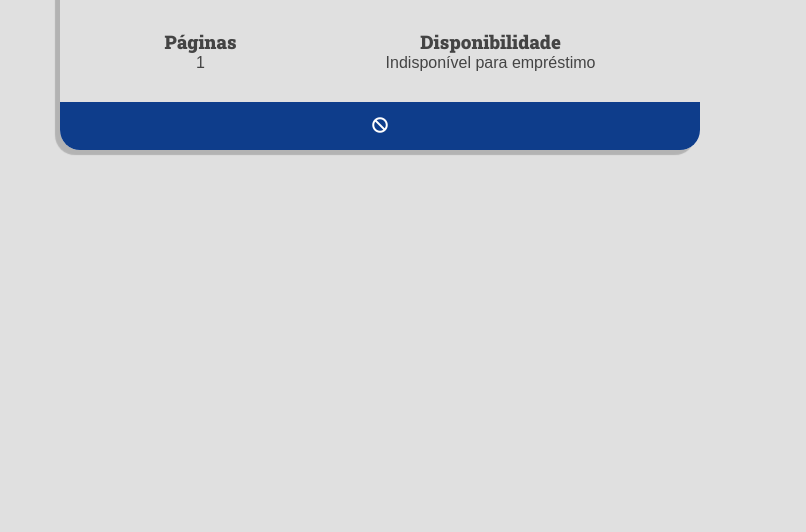
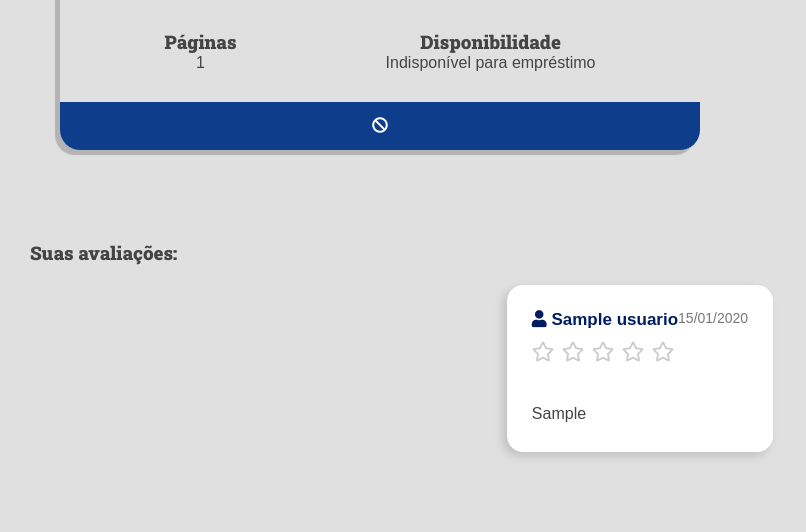
Before and after one commit to KauanMonteiro/Biblioteca, a Django app: template livros/templates/livros/pages/area_usuario.html in a window 1280 px wide. Shown: the part 789-1321 px from the top of the page, without its empty margins (0-806 px from the left). Before the commit the page ends 944 px from the top, so only its background shows below. Run offline with Django 5.2, Linux system fonts and the light colour scheme; the template is opened without the code that fills it: values that come from a table or form of the project are taken from there, others are empty; tables that the repository leaves empty hold one stand-in row (values such as "Sample post"); grey boxes marked "Sample" are stand-in pictures.

Commit message:
adiciona sistema de avaliações: implementa modelo Avaliacao, lógica de exibição e estilização das avaliações

```diff
--- a/livros/admin.py
+++ b/livros/admin.py
@@ -1,5 +1,5 @@
 from django.contrib import admin
-from .models import Livro, Category
+from .models import Livro, Category,Avaliacao
 
 class LivroAdmin(admin.ModelAdmin):
     list_display = ('titulo', 'autor', 'emprestado', 'emprestado_por')
@@ -8,3 +8,4 @@ class LivroAdmin(admin.ModelAdmin):
 
 admin.site.register(Livro, LivroAdmin)
 admin.site.register(Category)
+admin.site.register(Avaliacao)
--- a/livros/models.py
+++ b/livros/models.py
@@ -36,5 +36,6 @@ class Avaliacao(models.Model):
     nota = models.IntegerField(choices=NOTAS)
     comentario = models.TextField(null=True, blank=True)
     data_avaliacao = models.DateField(auto_now_add=True)
+    deletado = models.BooleanField(default=False)
     def __str__(self):
-        return f"Avaliação de {self.usuario.username} para {self.livro.titulo}"
+        return f"Avaliação de {self.usuario.nome} para {self.livro.titulo}"
--- a/livros/static/livros/css/style.css
+++ b/livros/static/livros/css/style.css
@@ -554,3 +554,152 @@ h1, h2, h3, h4, h5, h6 {
     min-width: 600px;
   }
 }
+/* Avaliação única */
+
+.avaliacao-card {
+  background: #ffffff;
+  border-radius: 1.6rem;
+  padding: 2.5rem;
+  box-shadow: -4px 4px 10px rgba(0,0,0,0.15);
+  max-width: 700px;
+  margin: 2rem auto;
+  position: relative;
+  word-wrap: break-word;
+  overflow-wrap: break-word;
+}
+
+.avaliacao-header {
+  display: flex;
+  justify-content: space-between;
+  margin-bottom: 1.2rem;
+}
+
+.avaliacao-usuario {
+  font-size: 1.7rem;
+  color: #001d63;
+  font-weight: bold;
+}
+
+.avaliacao-data {
+  font-size: 1.4rem;
+  color: #777;
+}
+
+.avaliacao-estrelas {
+  margin: 1rem 0;
+}
+
+.avaliacao-estrelas i {
+  font-size: 2rem;
+  margin-right: .3rem;
+}
+
+.estrela-ativa {
+  color: #f5b301;
+}
+
+.estrela-inativa {
+  color: #ccc;
+}
+
+/* Estilos para o contêiner do comentário */
+.comentario-container {
+  position: relative;
+  margin-top: 1rem;
+}
+
+/* Conteúdo do comentário */
+.comentario-conteudo {
+  width: 100%;
+  transition: max-height 0.3s ease;
+}
+
+/* Estilo para comentário com limitação de altura */
+.comentario-com-limitacao {
+  max-height: 8.5rem; /* Aproximadamente 3 linhas */
+  overflow: hidden;
+  position: relative;
+}
+
+/* Gradiente para suavizar o corte (opcional) */
+.comentario-com-limitacao::after {
+  content: '';
+  position: absolute;
+  bottom: 0;
+  left: 0;
+  right: 0;
+  height: 3rem;
+  background: linear-gradient(to bottom, rgba(255,255,255,0) 0%, rgba(255,255,255,1) 100%);
+  pointer-events: none;
+}
+
+/* Estilo para comentário expandido */
+.comentario-expandido {
+  max-height: none !important;
+}
+
+/* Remove o gradiente quando expandido */
+.comentario-expandido::after {
+  display: none;
+}
+
+/* Texto do comentário */
+.avaliacao-comentario {
+  font-size: 1.6rem;
+  line-height: 1.7;
+  color: #444;
+  text-align: justify;
+  margin: 0;
+  padding: 0;
+  word-break: break-word;
+  white-space: pre-line;
+  overflow-wrap: anywhere;
+}
+
+/* Força a quebra de palavras longas */
+.avaliacao-comentario {
+  word-wrap: break-word;
+  hyphens: auto;
+}
+
+/* Botão Ver Mais */
+.ver-mais-btn {
+  background: none;
+  border: none;
+  color: #001d63;
+  font-weight: bold;
+  cursor: pointer;
+  font-size: 1.5rem;
+  padding: 0.5rem 0;
+  margin-top: 0.5rem;
+  display: inline-block;
+  transition: color 0.3s ease;
+}
+
+.ver-mais-btn:hover {
+  color: #0044cc;
+  text-decoration: underline;
+}
+
+.avaliacao-sem-comentario {
+  font-size: 1.5rem;
+  color: #888;
+  margin: 1rem 0 0 0;
+}
+
+/* Responsividade */
+@media (max-width: 768px) {
+  .avaliacao-card {
+    padding: 2rem;
+    margin: 1.5rem auto;
+  }
+
+  .avaliacao-comentario {
+    font-size: 1.5rem;
+    line-height: 1.6;
+  }
+
+  .comentario-com-limitacao {
+    max-height: 7.8rem; /* Ajuste para mobile */
+  }
+}
--- a/livros/templates/livros/pages/area_usuario.html
+++ b/livros/templates/livros/pages/area_usuario.html
@@ -15,4 +15,22 @@
         </div>
     </main>
 </div>
+<div class="container mt-5">
+    <h3>Suas avaliações:</h3>
+    <main class="main-content-container">
+        <div class="main-content main-content-list container">
+
+    {% if avaliacao %}
+        {% for avaliacao in avaliacao %}
+            {% include "livros/partials/avaliacao.html"%}
+        {% endfor %}
+    {% else %}
+        <p class="sem-avaliacoes">
+            <i class="fas fa-info-circle"></i>
+            Você não avaliou nem um livro
+        </p>
+    {% endif %}
+        </div>
+    </main>
+</div>
 {% endblock content %}
--- a/livros/templates/livros/pages/criar_avaliacao.html
+++ b/livros/templates/livros/pages/criar_avaliacao.html
@@ -1,4 +1,5 @@
 {% include "livros/partials/head.html" %}
+{% include "livros/partials/header.html" %}
 
 <body>
 <form method="POST"
--- /dev/null
+++ b/livros/templates/livros/partials/avaliacao.html
@@ -0,0 +1,126 @@
+<script>function toggleComentario(avaliacaoId) {
+    const conteudoComentario = document.getElementById(`comentario-${avaliacaoId}`);
+    const botao = conteudoComentario.nextElementSibling;
+
+    if (conteudoComentario.classList.contains('comentario-com-limitacao')) {
+        // Expandir
+        conteudoComentario.classList.remove('comentario-com-limitacao');
+        conteudoComentario.classList.add('comentario-expandido');
+        botao.textContent = 'Ver menos';
+    } else {
+        // Recolher
+        conteudoComentario.classList.remove('comentario-expandido');
+        conteudoComentario.classList.add('comentario-com-limitacao');
+        botao.textContent = 'Ver mais';
+    }
+}
+
+// Versão alternativa que verifica altura real (mais precisa)
+function initVerMais() {
+    document.querySelectorAll('.comentario-conteudo').forEach(container => {
+        const comentario = container.querySelector('.avaliacao-comentario');
+        // Se o conteúdo for muito longo naturalmente (sem contar caracteres)
+        if (comentario.scrollHeight > 100) { // Altura em pixels
+            container.classList.add('comentario-com-limitacao');
+            // Cria ou mostra botão se não existir
+            let botao = container.nextElementSibling;
+            if (!botao || !botao.classList.contains('ver-mais-btn')) {
+                botao = document.createElement('button');
+                botao.className = 'ver-mais-btn';
+                botao.textContent = 'Ver mais';
+                const avaliacaoId = container.id.split('-')[1];
+                botao.onclick = () => toggleComentario(avaliacaoId);
+                container.parentNode.insertBefore(botao, container.nextSibling);
+            }
+        }
+    });
+}
+
+document.addEventListener('DOMContentLoaded', initVerMais);
+
+function toggleComentario(avaliacaoId) {
+    const conteudoComentario = document.getElementById(`comentario-${avaliacaoId}`);
+    const botao = conteudoComentario.nextElementSibling;
+
+    if (conteudoComentario.classList.contains('comentario-com-limitacao')) {
+        // Expandir
+        conteudoComentario.classList.remove('comentario-com-limitacao');
+        conteudoComentario.classList.add('comentario-expandido');
+        botao.textContent = 'Ver menos';
+    } else {
+        // Recolher
+        conteudoComentario.classList.remove('comentario-expandido');
+        conteudoComentario.classList.add('comentario-com-limitacao');
+        botao.textContent = 'Ver mais';
+    }
+}
+
+// Versão alternativa que verifica altura real (mais precisa)
+function initVerMais() {
+    document.querySelectorAll('.comentario-conteudo').forEach(container => {
+        const comentario = container.querySelector('.avaliacao-comentario');
+        // Se o conteúdo for muito longo naturalmente (sem contar caracteres)
+        if (comentario.scrollHeight > 100) { // Altura em pixels
+            container.classList.add('comentario-com-limitacao');
+            // Cria ou mostra botão se não existir
+            let botao = container.nextElementSibling;
+            if (!botao || !botao.classList.contains('ver-mais-btn')) {
+                botao = document.createElement('button');
+                botao.className = 'ver-mais-btn';
+                botao.textContent = 'Ver mais';
+                const avaliacaoId = container.id.split('-')[1];
+                botao.onclick = () => toggleComentario(avaliacaoId);
+                container.parentNode.insertBefore(botao, container.nextSibling);
+            }
+        }
+    });
+}
+
+// Executa quando o DOM estiver carregado
+document.addEventListener('DOMContentLoaded', initVerMais);
+</script>
+<div class="avaliacao-card">
+
+    <div class="avaliacao-header">
+        <span class="avaliacao-usuario">
+            <i class="fas fa-user"></i> {{ avaliacao.usuario.nome }}
+        </span>
+
+        <span class="avaliacao-data">
+            {{ avaliacao.data_avaliacao|date:"d/m/Y" }}
+        </span>
+    </div>
+
+    <div class="avaliacao-estrelas">
+        {% for i in "01234" %}
+            {% if forloop.counter0 < avaliacao.nota %}
+                <i class="fas fa-star estrela-ativa"></i>
+            {% else %}
+                <i class="far fa-star estrela-inativa"></i>
+            {% endif %}
+        {% endfor %}
+    </div>
+
+    {% if avaliacao.comentario %}
+        <div class="comentario-container">
+            <div class="comentario-conteudo {% if avaliacao.comentario|length > 200 %}comentario-com-limitacao{% endif %}"
+                 id="comentario-{{ avaliacao.id }}">
+                <p class="avaliacao-comentario">
+                    {{ avaliacao.comentario }}
+                </p>
+            </div>
+
+            {% if avaliacao.comentario|length > 200 %}
+                <button class="ver-mais-btn"
+                        onclick="toggleComentario('{{ avaliacao.id }}')">
+                    Ver mais
+                </button>
+            {% endif %}
+        </div>
+    {% else %}
+        <p class="avaliacao-sem-comentario">
+            <i>Sem comentário.</i>
+        </p>
+    {% endif %}
+
+</div>
--- a/livros/templates/livros/partials/livros.html
+++ b/livros/templates/livros/partials/livros.html
@@ -71,6 +71,10 @@
                     <i class="fas fa-undo"></i>
                     <span>Devolver</span>
                 </a>
+                <a class="livro-return button button-dark button-full-width" href="{% url 'avaliar_livro' livro.id %}">
+                    <i class="fas fa-star"></i>
+                    <span>Avaliar</span>
+                </a>
             {% endif %}
         {% endif %}
     </footer>
```
Also changed, not shown: livros/templates/livros/pages/vermais.html (+18 -1 lines), livros/views.py (+5 -4 lines), livros/migrations/0017_avaliacao_deletado.py (added).
